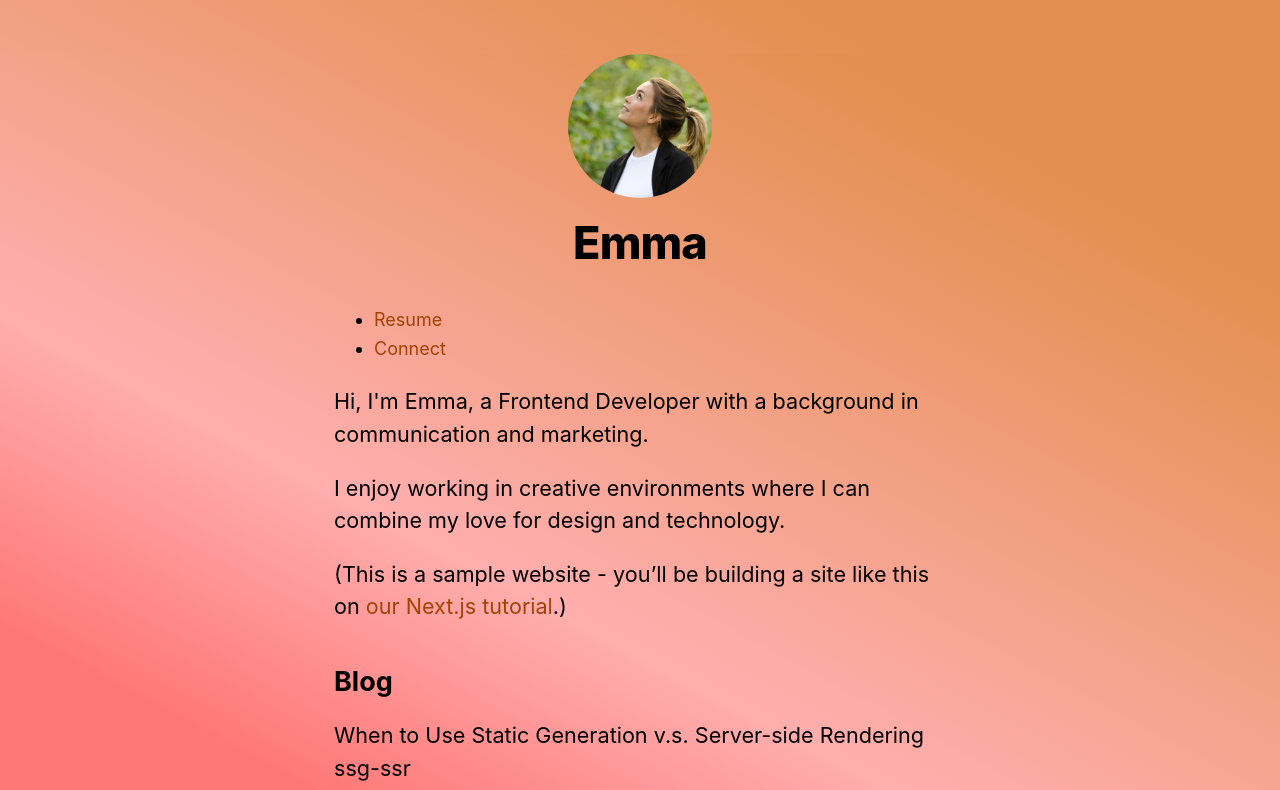
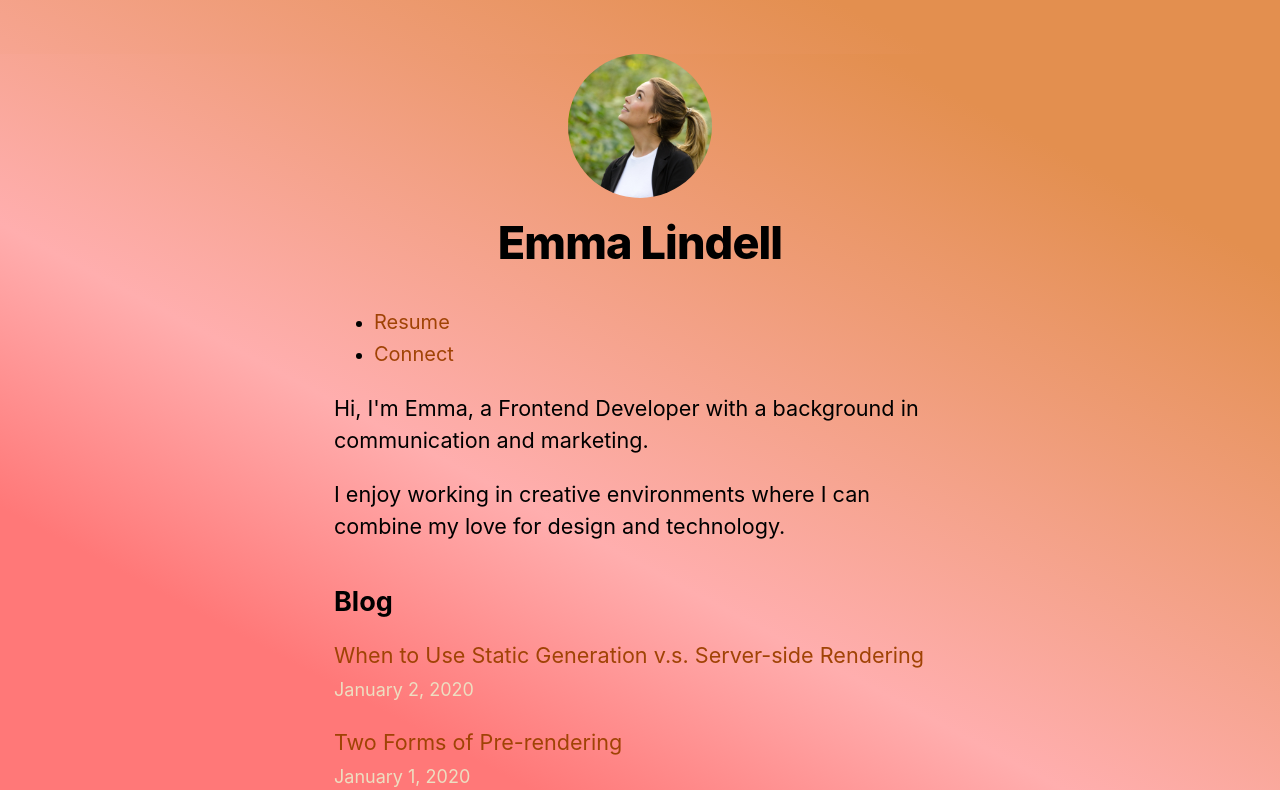
Before and after one commit to emmajosefina/next-project, a Next.js app: page / in a window 1280 px wide. Shown: the top 790 px of the page. Built offline with nearby package versions, Linux system fonts and the light colour scheme.

Commit message:
more css

```diff
--- /dev/null
+++ b/components/date.js
@@ -0,0 +1,6 @@
+import { parseISO, format } from "date-fns"
+
+export default function Date({ dateString }) {
+  const date = parseISO(dateString)
+  return <time dateTime={dateString}>{format(date, "LLLL d, yyyy")}</time>
+}
--- a/components/layout.js
+++ b/components/layout.js
@@ -4,8 +4,8 @@
 import utilStyles from "../styles/utils.module.css"
 import Link from "next/link"
 
-const name = "Emma"
-export const siteTitle = "Next.js Sample Website"
+const name = "Emma Lindell"
+export const siteTitle = "Emma Lindell"
 
 export default function Layout({ children, home }) {
   return (
@@ -40,21 +40,17 @@
           </>
         ) : (
           <>
-            <Link href="/">
-              <a>
-                <Image
-                  priority
-                  src="/images/profile.jpg"
-                  className={utilStyles.borderCircle}
-                  height={108}
-                  width={108}
-                  alt={name}
-                />
-              </a>
-            </Link>
+            <Image
+              priority
+              src="/profile.jpg"
+              className={utilStyles.borderCircle}
+              height={144}
+              width={144}
+              alt={name}
+            />
             <h2 className={utilStyles.headingLg}>
               <Link href="/">
-                <a className={utilStyles.colorInherit}>{name}</a>
+                <a className={utilStyles.colorInherit}>{siteTitle}</a>
               </Link>
             </h2>
           </>
--- a/lib/posts.js
+++ b/lib/posts.js
@@ -1,6 +1,8 @@
 import fs from "fs"
 import path from "path"
 import matter from "gray-matter"
+import { remark } from "remark"
+import html from "remark-html"
 
 const postsDirectory = path.join(process.cwd(), "posts")
 
@@ -61,16 +63,23 @@
   })
 }
 
-export function getPostData(id) {
+export async function getPostData(id) {
   const fullPath = path.join(postsDirectory, `${id}.md`)
   const fileContents = fs.readFileSync(fullPath, "utf8")
 
   // Use gray-matter to parse the post metadata section
   const matterResult = matter(fileContents)
 
-  // Combine the data with the id
+  // Use remark to convert markdown into HTML string
+  const processedContent = await remark()
+    .use(html)
+    .process(matterResult.content)
+  const contentHtml = processedContent.toString()
+
+  // Combine the data with the id and contentHtml
   return {
     id,
+    contentHtml,
     ...matterResult.data,
   }
 }
--- a/package.json
+++ b/package.json
@@ -4,11 +4,14 @@
     },
     "dependencies": {
         "classnames": "^2.3.1",
+        "date-fns": "^2.29.1",
         "gray-matter": "^4.0.3",
         "next": "^11.1.4",
         "react": "^17.0.2",
         "react-dom": "^17.0.2",
         "react-responsive": "^9.0.0-beta.10",
-        "react-toggle": "^4.1.3"
+        "react-toggle": "^4.1.3",
+        "remark": "^14.0.2",
+        "remark-html": "^15.0.1"
     }
 }
--- a/pages/index.js
+++ b/pages/index.js
@@ -3,6 +3,9 @@
 import utilStyles from "../styles/utils.module.css"
 
 import Header from "../components/Header"
+
+import Link from "next/link"
+import Date from "../components/date"
 
 import { getSortedPostsData } from "../lib/posts"
 
@@ -33,10 +36,6 @@
           I enjoy working in creative environments where I can combine my love
           for design and technology.
         </p>
-        <p>
-          (This is a sample website - you’ll be building a site like this on{" "}
-          <a href="https://nextjs.org/learn">our Next.js tutorial</a>.)
-        </p>
       </section>
 
       <section className={`${utilStyles.headingMd} ${utilStyles.padding1px}`}>
@@ -44,11 +43,13 @@
         <ul className={utilStyles.list}>
           {allPostsData.map(({ id, date, title }) => (
             <li className={utilStyles.listItem} key={id}>
-              {title}
+              <Link href={`/posts/${id}`}>
+                <a>{title}</a>
+              </Link>
               <br />
-              {id}
-              <br />
-              {date}
+              <small className={utilStyles.lightText}>
+                <Date dateString={date} />
+              </small>
             </li>
           ))}
         </ul>
--- a/styles/global.css
+++ b/styles/global.css
@@ -33,3 +33,10 @@
   display: block;
   border-radius: 50%;
 }
+
+.link {
+    font-family: -apple-system, BlinkMacSystemFont, Segoe UI, Roboto, Oxygen, Ubuntu,
+    Cantarell, Fira Sans, Droid Sans, Helvetica Neue, sans-serif;
+  line-height: 1.6;
+  font-size: 20px;
+  }
--- a/styles/utils.module.css
+++ b/styles/utils.module.css
@@ -48,5 +48,5 @@
   }
 
   .lightText {
-    color: #666;
+    color: rgb(237, 222, 193);
   }
```
Also changed, not shown: pages/posts/[id].js (+16 -6 lines), 1 other file (tests, documents, lock files or other folders).
